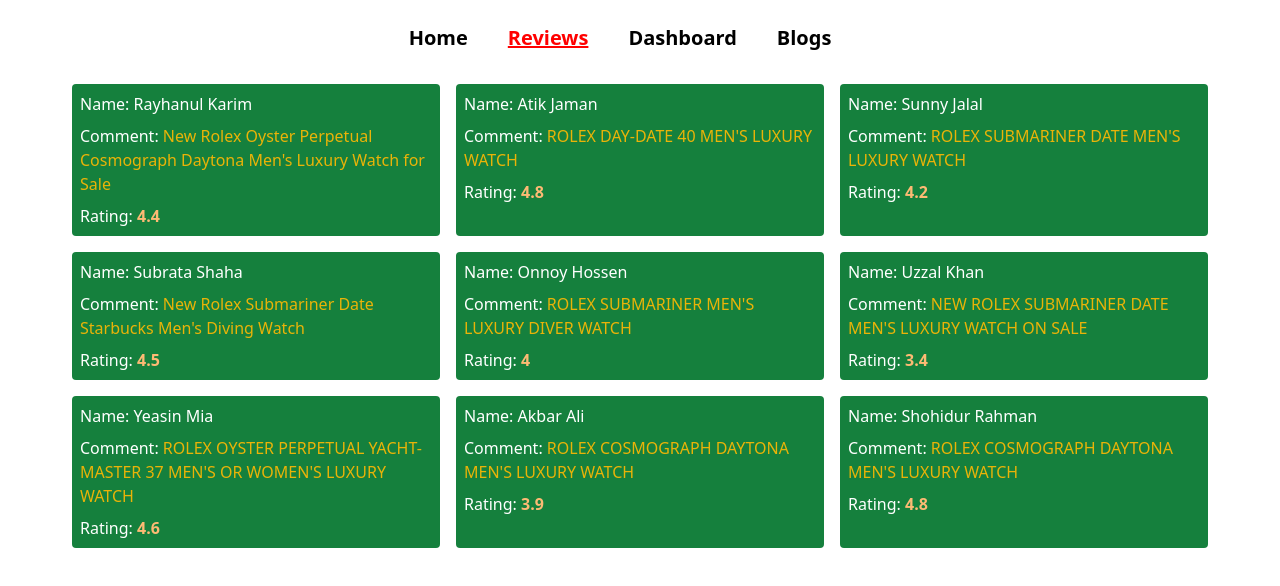
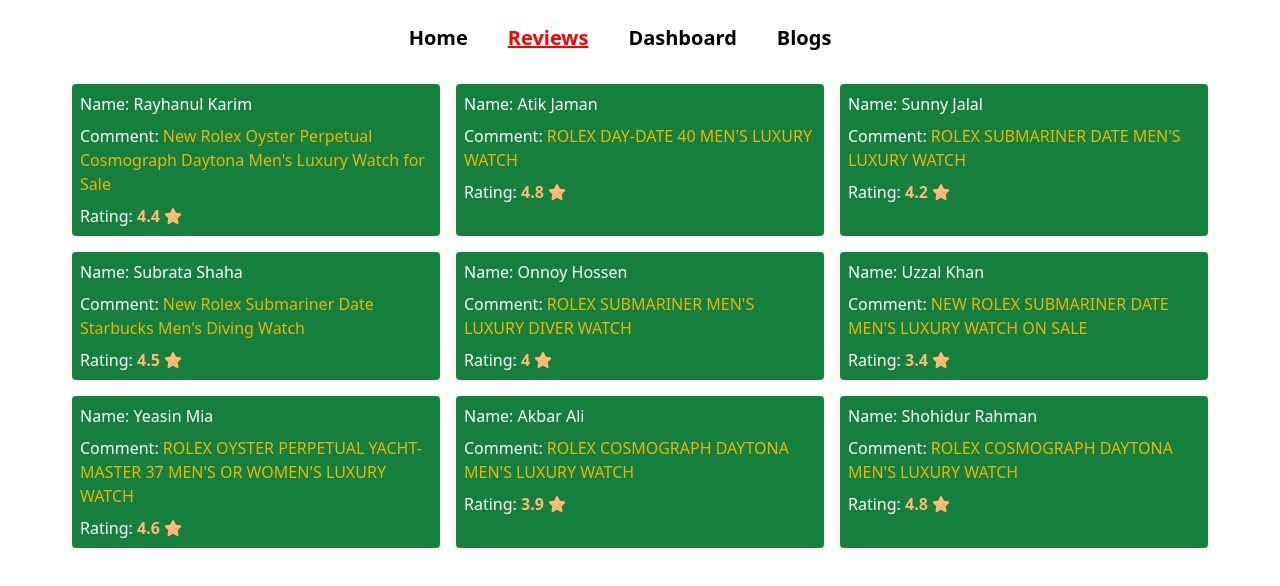
Before and after one commit to MuhammadBorhan/product-analysis-website-MuhammadBorhan, a React (Create React App) app: page /reviews in a window 1280 px wide. Shown: the top 586 px of the page. Built offline with nearby package versions, Linux system fonts and the light colour scheme.

Commit message:
rating icon done

```diff
--- a/package.json
+++ b/package.json
@@ -3,6 +3,9 @@
   "version": "0.1.0",
   "private": true,
   "dependencies": {
+    "@fortawesome/fontawesome-svg-core": "^6.1.1",
+    "@fortawesome/free-solid-svg-icons": "^6.1.1",
+    "@fortawesome/react-fontawesome": "^0.1.18",
     "@testing-library/jest-dom": "^5.16.3",
     "@testing-library/react": "^12.1.4",
     "@testing-library/user-event": "^13.5.0",
--- a/src/components/CustomerReview/CustomerReview.js
+++ b/src/components/CustomerReview/CustomerReview.js
@@ -1,4 +1,6 @@
 import React from 'react';
+import { FontAwesomeIcon } from '@fortawesome/react-fontawesome'
+import { faStar } from '@fortawesome/free-solid-svg-icons'
 
 const CustomerReview = ({ review }) => {
     const { name, comment, rating } = review;
@@ -6,7 +8,7 @@
         <div className='bg-green-700 m-2 p-2 rounded text-white'>
             <h1>Name: {name}</h1>
             <h4 className='my-2'>Comment: <span className='text-yellow-500'>{comment}</span></h4>
-            <p>Rating: <span className='text-orange-300 font-bold'>{rating}</span></p>
+            <p>Rating: <span className='text-orange-300 font-bold'>{rating} <FontAwesomeIcon icon={faStar}></FontAwesomeIcon> </span></p>
         </div>
     );
 };
--- a/src/components/Review/Review.js
+++ b/src/components/Review/Review.js
@@ -1,4 +1,6 @@
 import React from 'react';
+import { FontAwesomeIcon } from '@fortawesome/react-fontawesome'
+import { faStar } from '@fortawesome/free-solid-svg-icons'
 
 const Review = ({ review }) => {
     const { name, comment, rating } = review;
@@ -6,7 +8,7 @@
         <div className='bg-green-700 text-white m-2 p-2 rounded'>
             <h1>Name: <span>{name}</span></h1>
             <h4 className='my-2'>Comment: <span className='text-yellow-500'>{comment}</span></h4>
-            <p>Rating: <span className='text-orange-300 font-bold'>{rating}</span></p>
+            <p>Rating: <span className='text-orange-300 font-bold'>{rating} <FontAwesomeIcon icon={faStar}></FontAwesomeIcon> </span></p>
         </div>
     );
 };
```
Also changed, not shown: 2 other files (tests, documents, lock files or other folders).
